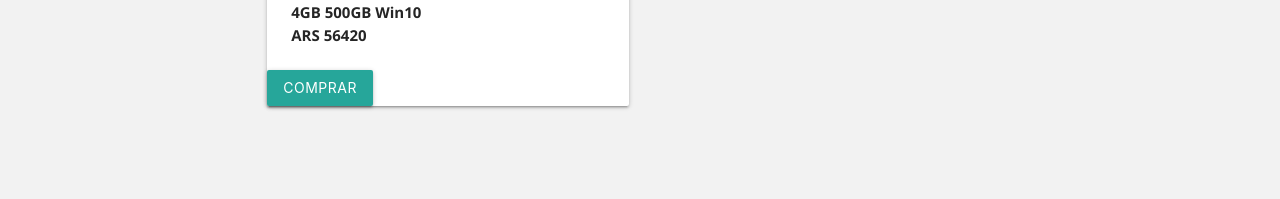
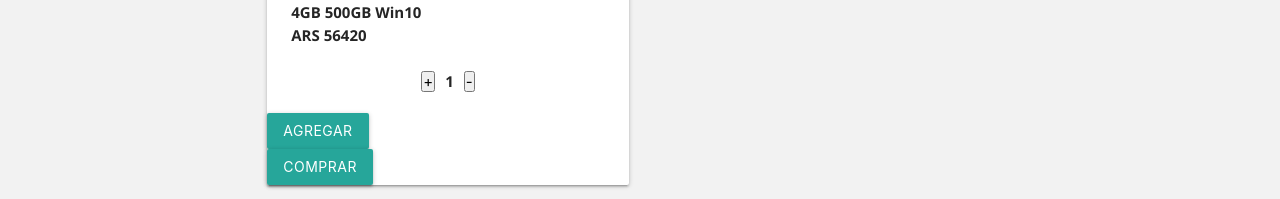
Before and after one commit to JENNIS015/react-jennifer, a React (Create React App) app: page /detalle in a window 1280 px wide. Shown: the part 387-586 px from the top of the page. Built offline with nearby package versions, Linux system fonts and the light colour scheme.

Commit message:
cambio nombre archivos y agrego itemcount a detail

```diff
--- a/src/App.js
+++ b/src/App.js
@@ -1,9 +1,9 @@
 import {BrowserRouter as Router, Switch, Route} from 'react-router-dom'
 import React from "react";
-import NavBar from "./components/NavBar.jsx";
+import NavBar from "./components/navbar/NavBar.jsx";
 import 'materialize-css/dist/css/materialize.min.css'
 import './css/style.css'
-import {ItemListContainer} from "./components/itemList.jsx";
+import {ItemListContainer} from "./components/ItemListContainer.jsx";
 import ItemDetailContainer from "./components/ItemDetailContainer.jsx";
 import { Cart } from './components/cart/cart.jsx';
 
--- /dev/null
+++ b/src/components/ItemCount.jsx
@@ -0,0 +1,39 @@
+import React, {useState} from 'react';
+
+export default function ItemCount({stock, initial, onAdd}) {
+  const [count,setCount] = useState(1);
+  const aumentarContador = () => {
+    if (count < stock) {
+      setCount(count + 1)
+    }
+  };
+
+  const disminuyeContador = () => {
+    if (count > 1) {
+      setCount(count - 1);
+    }
+  };
+
+  const agregarCarrito = () => {
+    console.log("Se agregó " + count + ' '+ onAdd  )
+  }
+
+  return (
+    <div>
+    <div className="quantity-input">
+      <button onClick={aumentarContador}>
+        +
+      </button>
+      <span className="cantidadAgregada">
+        {count}
+      </span>
+      <button onClick={disminuyeContador}>
+        -
+      </button>
+    </div>
+ <div className = "agregarCarrito" >
+ <button className="btn" onClick={agregarCarrito}> Agregar</button>
+  </div>
+  </div>
+  );
+}
--- a/src/components/ItemDetail.jsx
+++ b/src/components/ItemDetail.jsx
@@ -1,6 +1,7 @@
 import React from 'react';
+import ItemCount from './ItemCount';
 
-export const ItemDetail = ({imagen, title, price, id}) => {
+export const ItemDetail = ({imagen, title, price, id,stock }) => {
 
   return (
     <div className="col s12 m6 l6" key={id}>
@@ -14,11 +15,12 @@
         <p>ARS {price}</p>
 
         </div>
-
+        <ItemCount stock={stock} initial="1" onAdd={title} />
         <div>
           <button className="btn">Comprar</button>
         </div>
       </div>
     </div>
+
   )
 }
--- a/src/components/ItemDetailContainer.jsx
+++ b/src/components/ItemDetailContainer.jsx
@@ -1,5 +1,4 @@
 import React from 'react'
-//import {getProductos} from './data';
 import {useState, useEffect} from 'react/cjs/react.development';
 import {ItemDetail} from './ItemDetail';
 
@@ -11,7 +10,7 @@
             title: 'Notebook ASUS x509 15.6" Celeron N4020 4GB 500GB Win10 ',
             image: 'https://compragamer.net/pga/imagenes_publicadas/compragamer_Imganen_general_21800_Notebook_ASUS_x509_15.6__Celeron_N4020_4GB_500GB_Win10_e0bd2853-grn.jpg',
             price: 56420,
-            quantity: 5
+            stock: 5
           }
 
  const getItems = new Promise((res, rej) => {
@@ -38,8 +37,8 @@
             <ItemDetail imagen = {prodIndividual.image}
             id = {prodIndividual.id}
             title={prodIndividual.title}
-            price= {prodIndividual.price}>
-
+            price= {prodIndividual.price}
+             stock= {prodIndividual.stock}>
             </ItemDetail>
         </div>
     )
--- a/src/components/itemList.jsx
+++ b/src/components/ItemListContainer.jsx
@@ -1,6 +1,6 @@
 import {useState, useEffect} from 'react/cjs/react.development';
-import {getProductos} from './data';
-import detalleProducto from './item'
+import {getProductos} from './data/Data';
+import detalleProducto from './Item'
 import { useParams } from 'react-router-dom';
 
 
--- a/src/components/data.jsx
+++ b/src/components/data/Data.jsx
@@ -1,38 +1,38 @@
-export const data= [
+export const Data= [
     {
         id: 1,
         title: 'Notebook ASUS x509 15.6" Celeron N4020 4GB 500GB Win10 ',
         image: 'https://compragamer.net/pga/imagenes_publicadas/compragamer_Imganen_general_21800_Notebook_ASUS_x509_15.6__Celeron_N4020_4GB_500GB_Win10_e0bd2853-grn.jpg',
         price: 56420,
-        quantity: 5
+        stock: 5
       },
       {
         id: 2,
         title: 'Notebook Lenovo 14" AMD Pro A4-4350B 4GB 500GB DOS',
         image: 'https://compragamer.net/pga/imagenes_publicadas/compragamer_Imganen_general_24158_Notebook_Lenovo_14__AMD_Pro_A4-4350B_4GB_500GB_DOS_28a58e50-grn.jpg',
         price:  57480,
-        quantity: 10
+        stock: 10
       },
       {
         id: 3,
         title: 'Notebook ASUS ROG STRIX G512LV 15.6" 144Hz i7-10870H 16GB 1Tb NVMe RTX 2060 ',
         image: 'https://compragamer.net/pga/imagenes_publicadas/compragamer_Imganen_general_25107_Notebook_ASUS_ROG_STRIX_G512LV_15.6__144Hz__i7-10870H_16GB_1Tb_NVMe_RTX_2060_236027fd-grn.jpg',
         price: 266250,
-        quantity: 10
+        stock: 10
       },
       {
           id: 4,
           title: 'Notebook ASUS TUF FA506 15.6" 144Hz Ryzen 7 4800H GTX1660Ti 6GB DDR4 16GB M.2 512GB',
           image: 'https://compragamer.net/pga/imagenes_publicadas/compragamer_Imganen_general_26623_Notebook_ASUS_TUF_FA506_15.6__144Hz_Ryzen_7_4800H_GTX1660Ti_6GB_DDR4_16GB__M.2_512GB_d1b51c53-grn.jpg',
           price: 203000,
-          quantity: 5
+          stock: 5
         },
         {
             id: 5,
             title: 'Notebook ASUS TUF FA506 15.6" 144Hz Ryzen 7 4800H GTX1660Ti 6GB DDR4 16GB M.2 512GB',
             image: 'https://compragamer.net/pga/imagenes_publicadas/compragamer_Imganen_general_26623_Notebook_ASUS_TUF_FA506_15.6__144Hz_Ryzen_7_4800H_GTX1660Ti_6GB_DDR4_16GB__M.2_512GB_d1b51c53-grn.jpg',
             price: 203000,
-            quantity: 5
+            stock: 5
           }
 
 
@@ -41,6 +41,6 @@
 
 export const getProductos = new Promise((res, rej) => {
   setTimeout(() => {
-    res(data);
+    res(Data);
   }, 2000);
 });
--- a/src/components/item.jsx
+++ b/src/components/item.jsx
@@ -1,6 +1,6 @@
 import React from 'react'
 
-export default function detalleProducto() {
+export default function Item() {
     return (
         <div>
 
--- a/src/components/CartWidget.jsx
+++ b/src/components/navbar/CartWidget.jsx
@@ -1,5 +1,4 @@
 import React from 'react'
-import "../css/style.css"
 
 export const CartWidget = () => {
   return (
--- a/src/components/NavBar.jsx
+++ b/src/components/navbar/NavBar.jsx
@@ -1,6 +1,5 @@
 import { Link } from 'react-router-dom';
 import React from 'react'
-import "../css/style.css"
 import {CartWidget} from './CartWidget';
 
 const NavBar = () => {
--- a/src/css/style.css
+++ b/src/css/style.css
@@ -131,6 +131,11 @@
 
 }
 
+.agregarCarrito{
+  margin-top:20px;
+
+}
+
 @media (max-width: 750px) {
   .Navbar h2:before {
     display: none;
--- a/src/index.js
+++ b/src/index.js
@@ -12,9 +12,4 @@
 );
 
 
-
-
-// If you want to start measuring performance in your app, pass a function
-// to log results (for example: reportWebVitals(console.log))
-// or send to an analytics endpoint. Learn more: https://bit.ly/CRA-vitals
 reportWebVitals();
```
Also changed, not shown: src/components/ZZ_SinUSO_ItemListContainer.jsx (deleted, +0 -52 lines).
